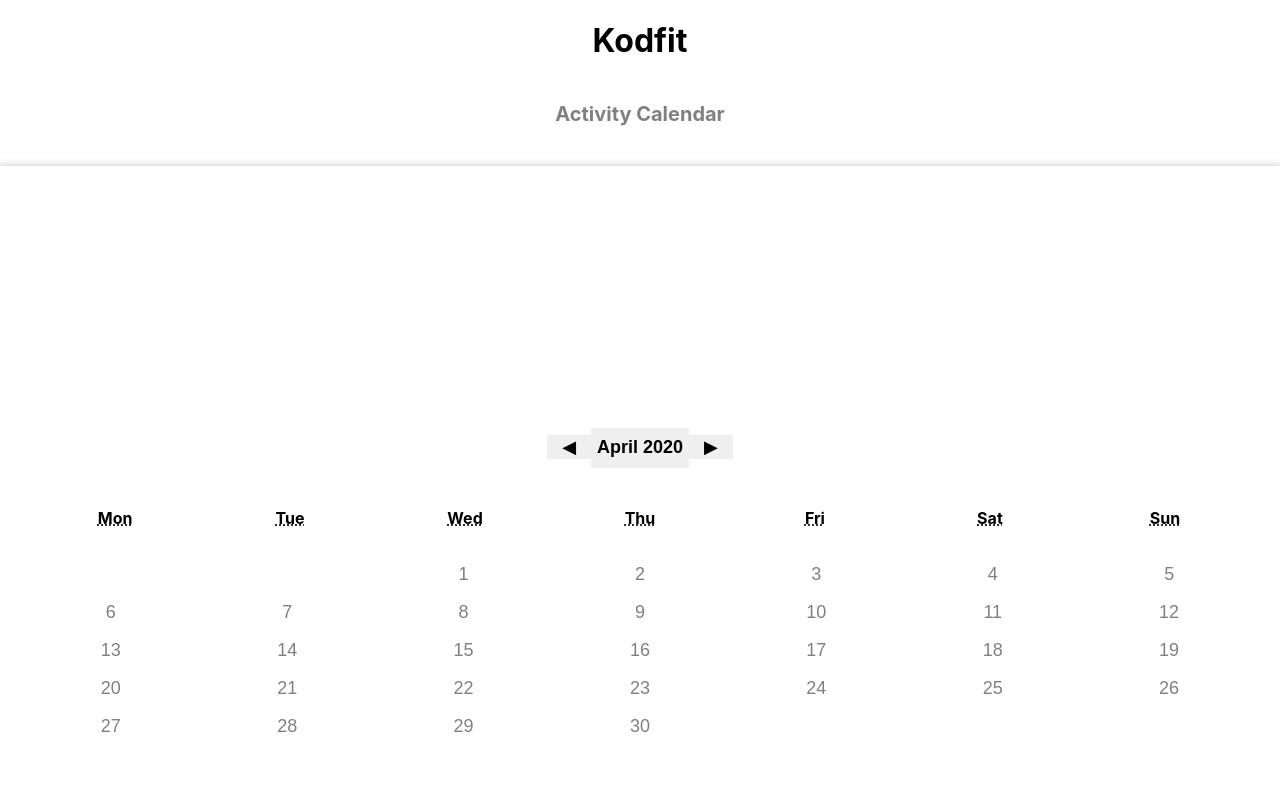
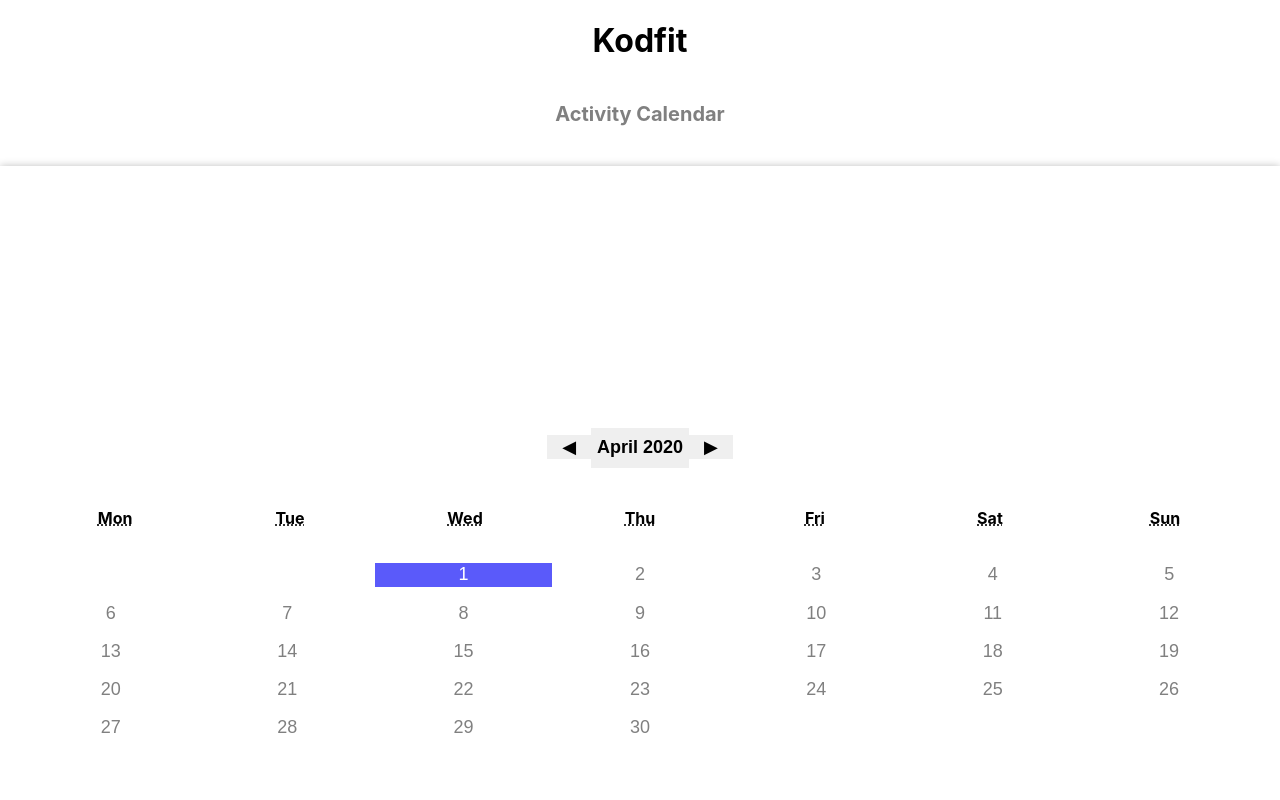
Before and after one commit to phapsides/kodfit, a React (Create React App) app: page /calendar in a window 1280 px wide. Shown: the top 800 px of the page. Built offline with nearby package versions, Linux system fonts and the light colour scheme.

Commit message:
Calendar enhancements 2.0

```diff
--- a/src/CalendarApp/CalendarApp.css
+++ b/src/CalendarApp/CalendarApp.css
@@ -50,6 +50,17 @@
     background: none;
 }
 
+.react-calendar__tile--active {
+    font-size: 18px;
+    margin-bottom: 15px;
+    border: none;
+    text-decoration: none;
+    color: white;
+    width: 24px;
+    height: 24px;
+    background: rgb(90, 90, 250);
+}
+
 .react-calendar__month-view__weekdays__weekday {
     font-weight: bold;
     font-size: 16px;
--- a/src/CalendarApp/CalendarApp.js
+++ b/src/CalendarApp/CalendarApp.js
@@ -21,6 +21,7 @@
             minDate={new Date(2020, 0, 1)}
             maxDate={new Date(2020, 11, 31)}
             showNeighboringMonth={false}
+            minDetail={'year'}
             prev2Label={null}
             nextLabel={'▶︎'}
             prevLabel={'◀︎'}
```
